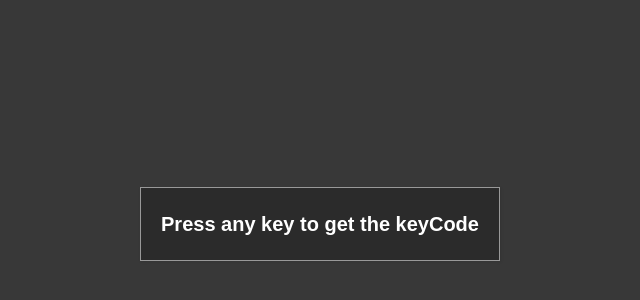
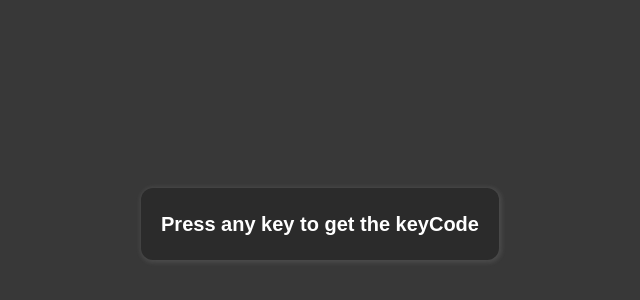
Before and after one commit to iihao/vue-50projects50days, a Vue app: page /#/event-keycodes in a window 1280 px wide. Shown: the part 176-476 px from the top of the page, without its empty margins (320-960 px from the left). Built offline with nearby package versions, Linux system fonts and the light colour scheme.

Commit message:
pref day11

```diff
--- a/src/views/event-keycodes/index.vue
+++ b/src/views/event-keycodes/index.vue
@@ -50,9 +50,9 @@ onMounted(() => {
 }
 
 .key {
-  border: 1px solid #999999;
+  border-radius: 12px;
   background-color: #2B2B2B;
-  box-shadow: 1px 1px 3px rgba(0, 0, 0, 0.1);
+  box-shadow: 1px 1px 4px 2px rgb(236 236 236 / 10%);
   display: inline-flex;
   align-items: center;
   font-size: 20px;
@@ -67,7 +67,7 @@ onMounted(() => {
 
 .key small {
   position: absolute;
-  top: -24px;
+  top: -30px;
   left: 0;
   text-align: center;
   width: 100%;
```
